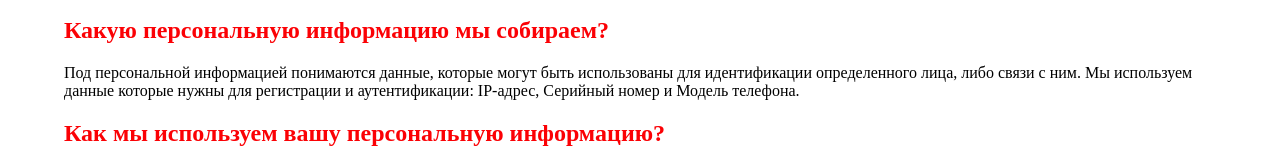
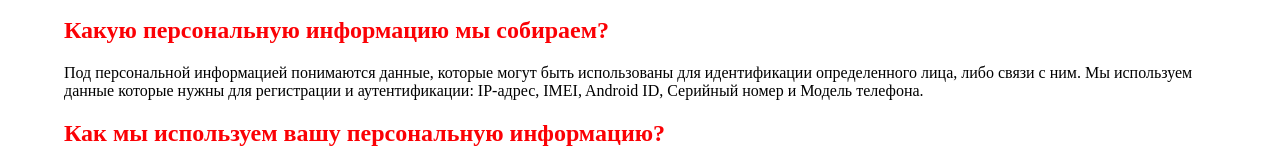
Before and after one commit to straik1989/moneyearns, a plain HTML site: page index.html in a window 1280 px wide. Shown: the part 292-446 px from the top of the page. Drawn offline with Linux system fonts and the light colour scheme.

Commit message:
Update index.html

```diff
--- a/index.html
+++ b/index.html
@@ -18,7 +18,7 @@
 	<p>Большое количество аккаунтов с одного устройства приведет к отказу в выплате и блокировке аккаунта без права на разбан.</p>
 	<p>Запрещается автоматизировать процесс получения Монеток. Так же запрещено использовать VPN, Root устройства, Эмуляторы.</p>
 	<h2>Какую персональную информацию мы собираем?</h2>
-	<p>Под персональной информацией понимаются данные, которые могут быть использованы для идентификации определенного лица, либо связи с ним.  Мы используем данные которые нужны для регистрации и аутентификации: IP-адрес, Серийный номер и Модель телефона. </p>
+	<p>Под персональной информацией понимаются данные, которые могут быть использованы для идентификации определенного лица, либо связи с ним.  Мы используем данные которые нужны для регистрации и аутентификации: IP-адрес, IMEI, Android ID, Серийный номер и Модель телефона. </p>
 	<h2>Как мы используем вашу персональную информацию?</h2>
 	<p>При создании учетной записи пользователя мы генерируем уникальный идентификатор пользователя (UUID), а также используем Android ID,  UUID - служит для аналитических целей, а также для сохранения настроек и состояния приложения. Приложение может отправлять уведомления пользователю («push-уведомления») с целью взаимодействия с ним.</p>
 	<p>Мы также собираем информацию, не являющуюся персональной − данные, не позволяющие прямо ассоциировать их с каким-либо определённым лицом. Мы можем собирать, использовать, передавать и раскрывать информацию, не являющуюся персональной,  для своих целей. Например, мы можем собирать информацию, такую как сведения о роде занятий, языке,  территориальном коде, местоположении и временной зоне, в которой используется мобильное приложение,  для того чтобы лучше понимать поведение потребителей и улучшать наши продукты, услуги и рекламу. Такую информацию мы можем передавать третьим сторонам с целью показа таргетированной рекламы, например с помощью сервиса Google Admob.</p>
```
